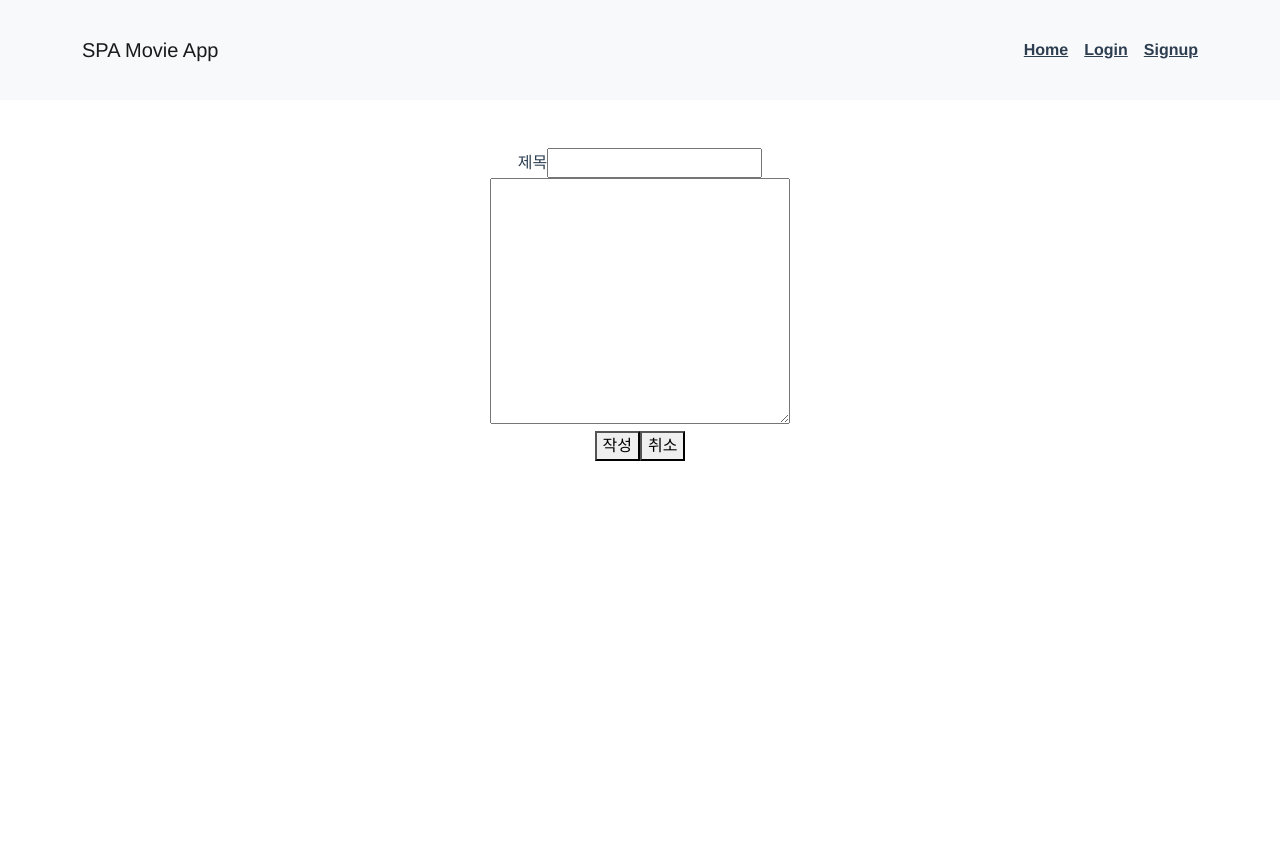
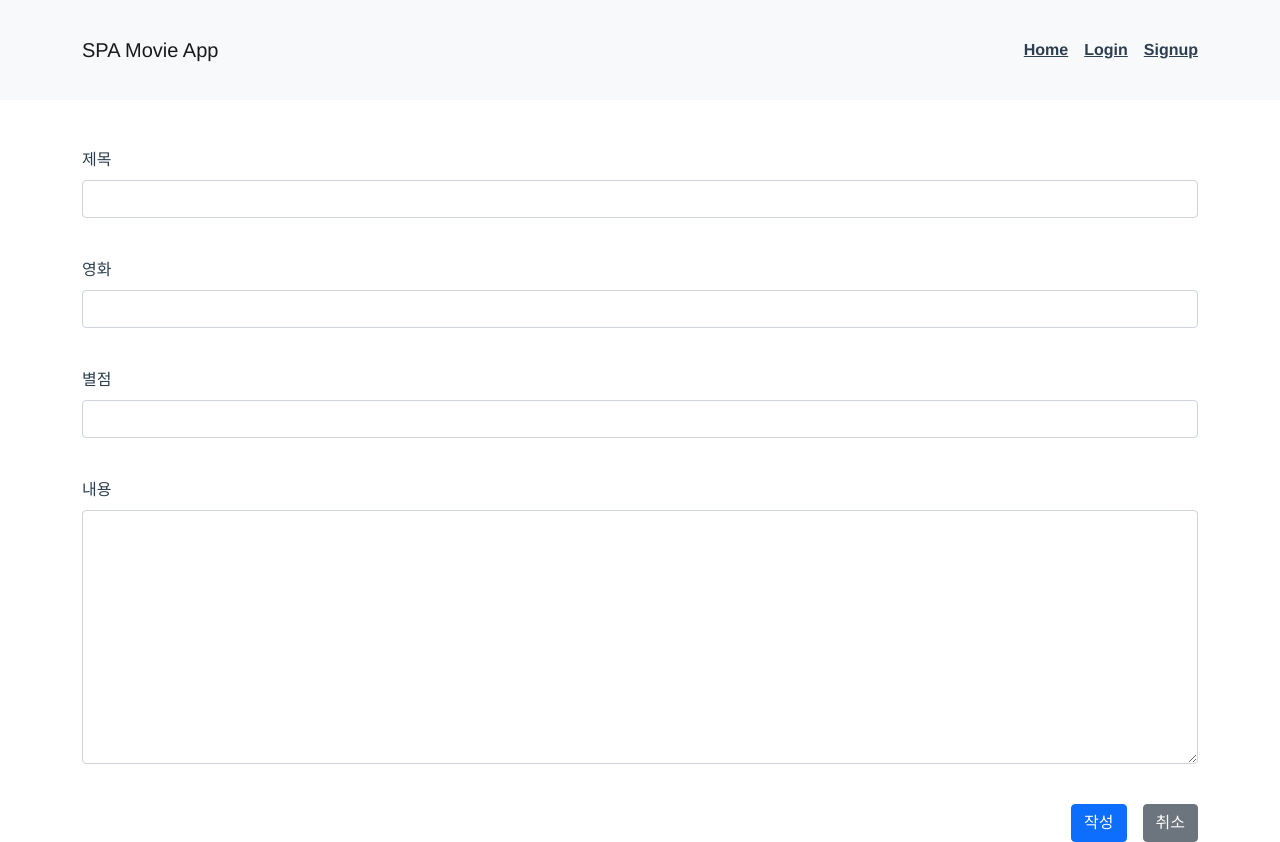
Before and after one commit to wondongYang/Movie-Recommand-Service, a Vue app in the folder client/: page /movies/1/reviewform in a window 1280 px wide. Before the commit the page ends 800 px from the top, so only its background shows below. Built offline with nearby package versions, Linux system fonts and the light colour scheme; no server answers.

Commit message:
1118 vue_more

```diff
--- a/client/src/components/MovieDetailReview.vue
+++ b/client/src/components/MovieDetailReview.vue
@@ -1,8 +1,14 @@
 <template>
-  <div>
-    <p>This is MovieDetailReview.</p>
-    <p>{{ movieId }}(movieId)를 들고 Review 찾기</p>
-    <router-link :to="{name: 'ReviewForm'}">리뷰 작성하기</router-link>
+  <div class="container">
+    <hr>
+    <div class="text-start">
+      <p>This is MovieDetailReview.</p>
+      <p>{{ movieId }}(movieId)를 들고 Review 찾기</p>
+    </div>
+
+    <div class="ms-auto">
+      <router-link :to="{name: 'ReviewForm'}" class="btn btn-primary ms-auto">리뷰 작성하기</router-link>
+    </div>
   </div>
 </template>
 
--- a/client/src/store/index.js
+++ b/client/src/store/index.js
@@ -24,9 +24,6 @@ export default new Vuex.Store({
     SAVE_HOME_MOVIES: function (state, movies) {
       state.HomeMovies = movies
     },
-    ADD_MY_LIST: function (state, item) {
-      state.userMovieList.push(item)
-    }
 
   },
   actions: {
--- a/client/src/views/Home.vue
+++ b/client/src/views/Home.vue
@@ -1,10 +1,18 @@
 <template>
   <div class="home">
-    <!-- <button @click="getHomeMovies">Test Button</button> -->
+    <div>
+      <p> 메인 화면이 들어갈 공간입니다. (Carousel이나 Wallpaper 등...)</p>
+      <p> Soy Source </p>
+    </div>
     <br>
-    <div v-if="HomeMovies" class="d-flex flex-wrap justify-content-evenly p-3">
-      <MovieCard v-for="(movie, idx) in HomeMovies" :key="idx" :movie="movie" />
+    <div>
+      <h3>새로 개봉한 영화들</h3>
+      <div v-if="HomeMovies" class="d-flex flex-wrap justify-content-evenly p-3">
+        <MovieCard v-for="(movie, idx) in HomeMovies" :key="idx" :movie="movie" />
+      </div>
+
     </div>
+
   </div>
 </template>
 
--- a/client/src/views/MovieDetail.vue
+++ b/client/src/views/MovieDetail.vue
@@ -1,11 +1,23 @@
 <template>
   <div>
-    <div v-if="movie">
-      <img :src="fullPosterPath" alt="Movie Poster" width="300">
-      <h3>{{ movie.title }}</h3>
-      <span v-for="(genre, genreidx) in movie.genres" :key="genreidx">{{ genre.name }} </span>
-      <h5>{{ movie.release_date }}</h5>
-      <p>{{ movie.overview }}</p>
+    <!-- 최초에 로드되지 않은 movie(null)를 참조할 때 error가 발생하는 것을 막기 위해 v-if를 사용합니다-->
+    <div v-if="movie" class="container">
+      <div class="row">
+        <div class="col-3">
+          <img :src="fullPosterPath" alt="Movie Poster" class="img-fluid">
+
+
+        </div>
+        <div class="col-9">
+          <h2 class="text-start">{{ movie.title }}</h2>
+          <p class="text-end">
+          <span v-for="(genre, genreidx) in movie.genres" :key="genreidx" class="text-end">{{ genre.name }} </span>
+          </p>
+          <h5 class="text-end">{{ movie.release_date }}</h5>
+          <br>
+          <p>{{ movie.overview }}</p>
+        </div>
+      </div>
       <MovieDetailReview :movieId="movie.id" />
     </div>
   </div>
--- a/client/src/views/ReviewForm.vue
+++ b/client/src/views/ReviewForm.vue
@@ -1,24 +1,67 @@
 <template>
-  <div>
-    <label for="title">제목</label>
-    <input id="title" type="text" v-model.trim="title"> <br>
-    <textarea v-model="content" cols="30" rows="10"></textarea> <br>
-    <button>작성</button>
-    <button>취소</button>
+  <div class="container">
+    <div class="mb-3 text-start">
+      <label for="title" class="form-label me-auto">제목</label>
+      <input id="title" type="text" v-model.trim="title" class="form-control"> <br>
+    </div>
+    <div class="mb-3 text-start">
+      <label for="movie" class="form-label me-auto">영화</label>
+      <input id="movie" type="text" v-model.trim="movie" class="form-control"> <br>
+    </div>
+    <div class="mb-3 text-start">
+      <label for="rank" class="form-label me-auto">별점</label>
+      <input id="rank" type="text" v-model.trim="rank" class="form-control"> <br>
+    </div>
+    <div class="mb-3 text-start">
+      <label for="content" class="form-label">내용</label>
+      <textarea id="content" v-model="content" cols="30" rows="10" class="form-control"></textarea> <br>
+    </div>
+    <div class="d-flex justify-content-end">
+      <button class="btn btn-primary me-3" @click="createReview">작성</button>
+      <!-- <router-link :to="{name: 'MovieDetail', params:{ movieId:  }}" class="btn btn-secondary" >취소</router-link> -->
+      <router-link :to="{name: 'Home',}" class="btn btn-secondary" >취소</router-link>
+    </div>
   </div>
 </template>
 
 <script>
+import axios from 'axios'
 export default {
   name: 'ReviewForm',
   data: function () {
     return {
       title: '',
-      content: ''
+      content: '',
+      movie: '',
+      rank: '',
 
     }
   },
+  methods: {
+    createReview: function () {
+      const review = {
+        title: this.title,
+        content: this.content,
+        rank: this.rank,
+      }
+      console.log(review)
+      axios({
+        method: 'post',
+        url: '' ,
+        data: review,
+      })
+      .then(response => {
+        console.log(response)
 
+
+      })
+      .catch(error => {
+        console.log(error)
+
+      })
+
+    },
+  }
 }
 </script>
 
```
